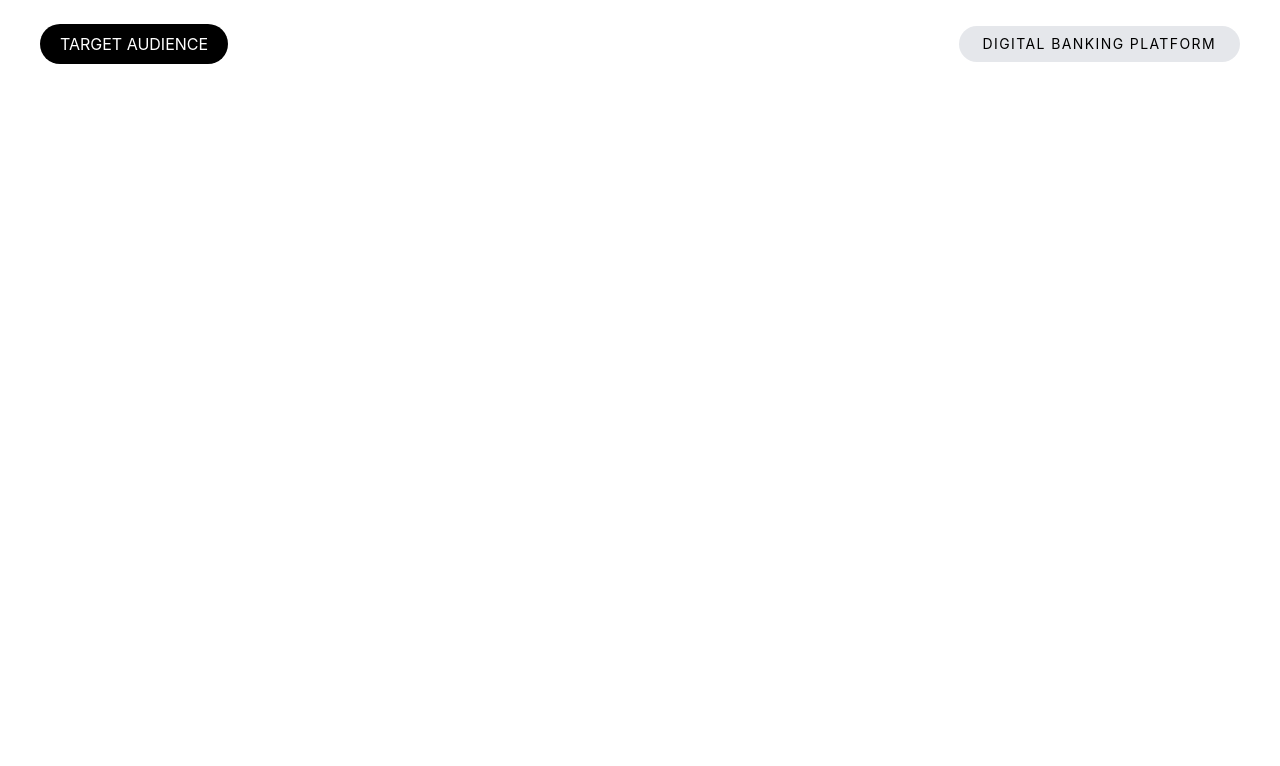
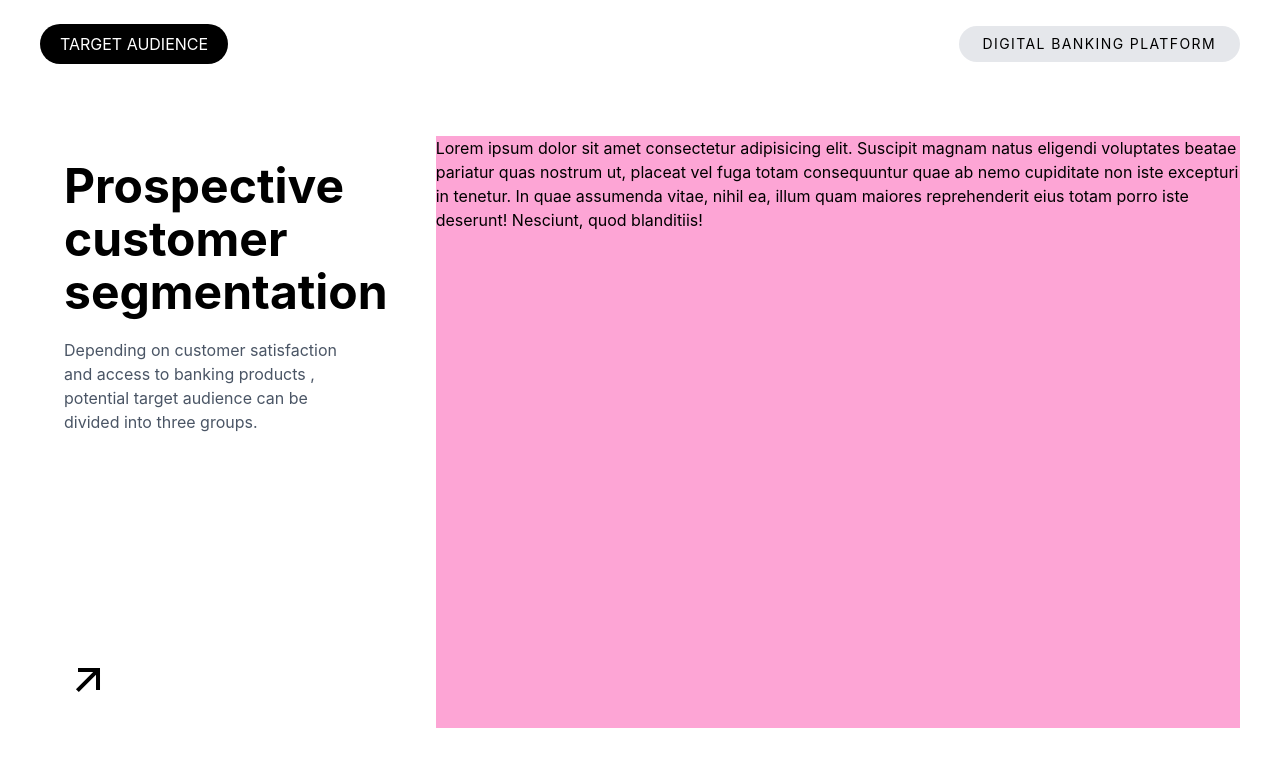
Before and after one commit to Umaimazainab02/tailwind-react, a React (Vite) app: page / in a window 1280 px wide. Shown: the top 766 px of the page. Built offline with nearby package versions, Linux system fonts and the light colour scheme.

Commit message:
Added loop practice questions

```diff
--- a/package.json
+++ b/package.json
@@ -13,6 +13,8 @@
     "@tailwindcss/vite": "^4.3.3",
     "react": "^19.2.8",
     "react-dom": "^19.2.8",
+    "react-icons": "^5.7.0",
+    "remixicon": "^4.9.1",
     "tailwindcss": "^4.3.3"
   },
   "devDependencies": {
--- /dev/null
+++ b/src/components/Section1/Bottom.jsx
@@ -0,0 +1,13 @@
+import React from 'react'
+import BottomLeft from './BottomLeft'
+import BottomRight from './BottomRight'
+const Bottom = () => {
+  return (
+    <div className="flex justify-between py-12 px-10 h-[86vh]  ">
+        <BottomLeft />
+        <BottomRight />
+    </div>
+  )
+}
+
+export default Bottom
--- a/src/components/Section1/BottomLeft.jsx
+++ b/src/components/Section1/BottomLeft.jsx
@@ -0,0 +1,18 @@
+import React from 'react'
+import { RiArrowRightUpLine } from 'react-icons/ri'
+const BottomLeft = () => {
+  return (
+    <div className="flex flex-col justify-between h-full w-2/4   p-6 mr-6">
+     <div className=''>
+      <h1 className='text-black font-bold text-5xl leading-[1.1]  '>Prospective customer segmentation</h1>
+      <p className='text-gray-600 mt-5 pr-8 '>Depending on customer satisfaction and access to banking products , potential target audience can be divided into three groups.</p>
+     </div>
+     <div className="text-5xl font-bold">
+        <RiArrowRightUpLine />
+          </div>
+    </div>
+
+  )
+}
+
+export default BottomLeft
--- a/src/components/Section1/BottomRight.jsx
+++ b/src/components/Section1/BottomRight.jsx
@@ -0,0 +1,9 @@
+import React from 'react'
+
+const BottomRight = () => {
+  return (
+    <div className="bg-pink-300">Lorem ipsum dolor sit amet consectetur adipisicing elit. Suscipit magnam natus eligendi voluptates beatae pariatur quas nostrum ut, placeat vel fuga totam consequuntur quae ab nemo cupiditate non iste excepturi in tenetur. In quae assumenda vitae, nihil ea, illum quam maiores reprehenderit eius totam porro iste deserunt! Nesciunt, quod blanditiis!</div>
+  )
+}
+
+export default BottomRight
--- a/src/components/Section1/Section1.jsx
+++ b/src/components/Section1/Section1.jsx
@@ -1,9 +1,12 @@
 import React from 'react'
 import Navbar from './Navbar'
-
+import Bottom from './Bottom'
 const Section1 = () => {
   return (
-    <Navbar />
+    <div className="h-screen w-full">
+      <Navbar />
+      <Bottom />
+    </div>
   )
 }
 
```
Also changed, not shown: 1 other file (tests, documents, lock files or other folders).
